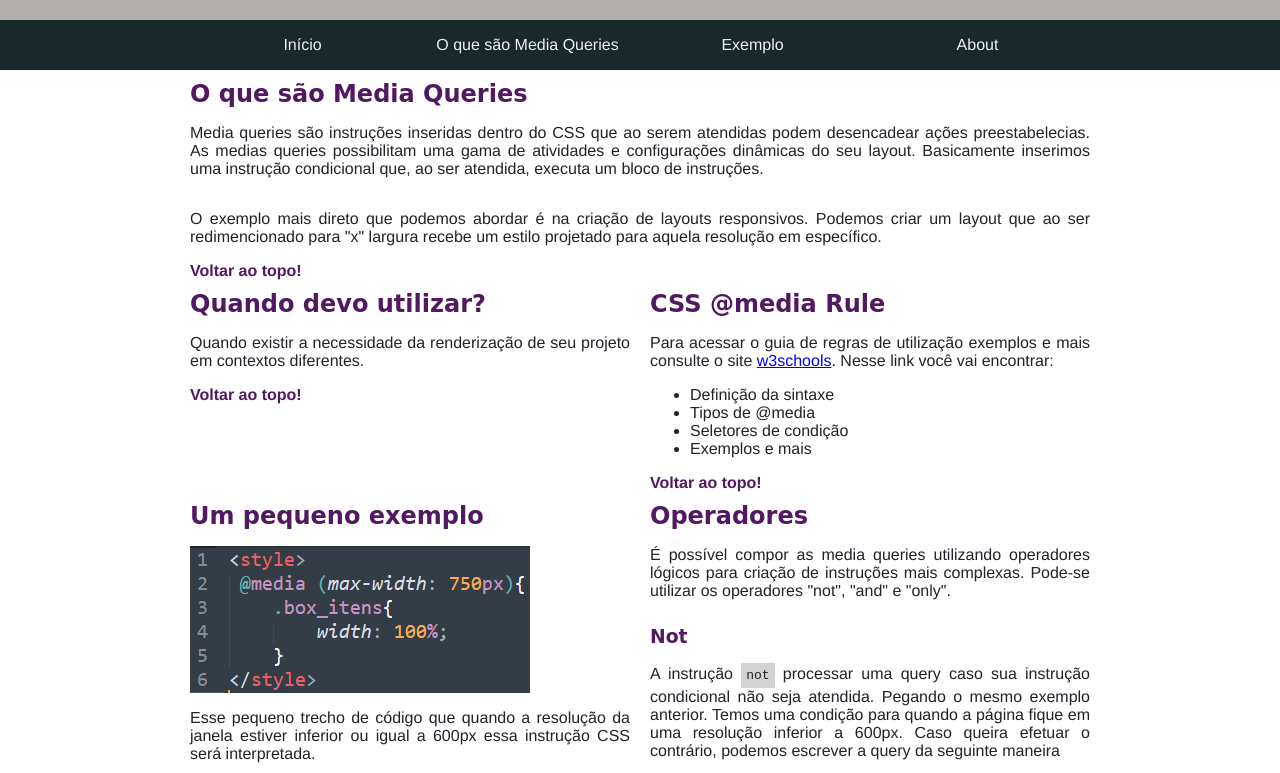
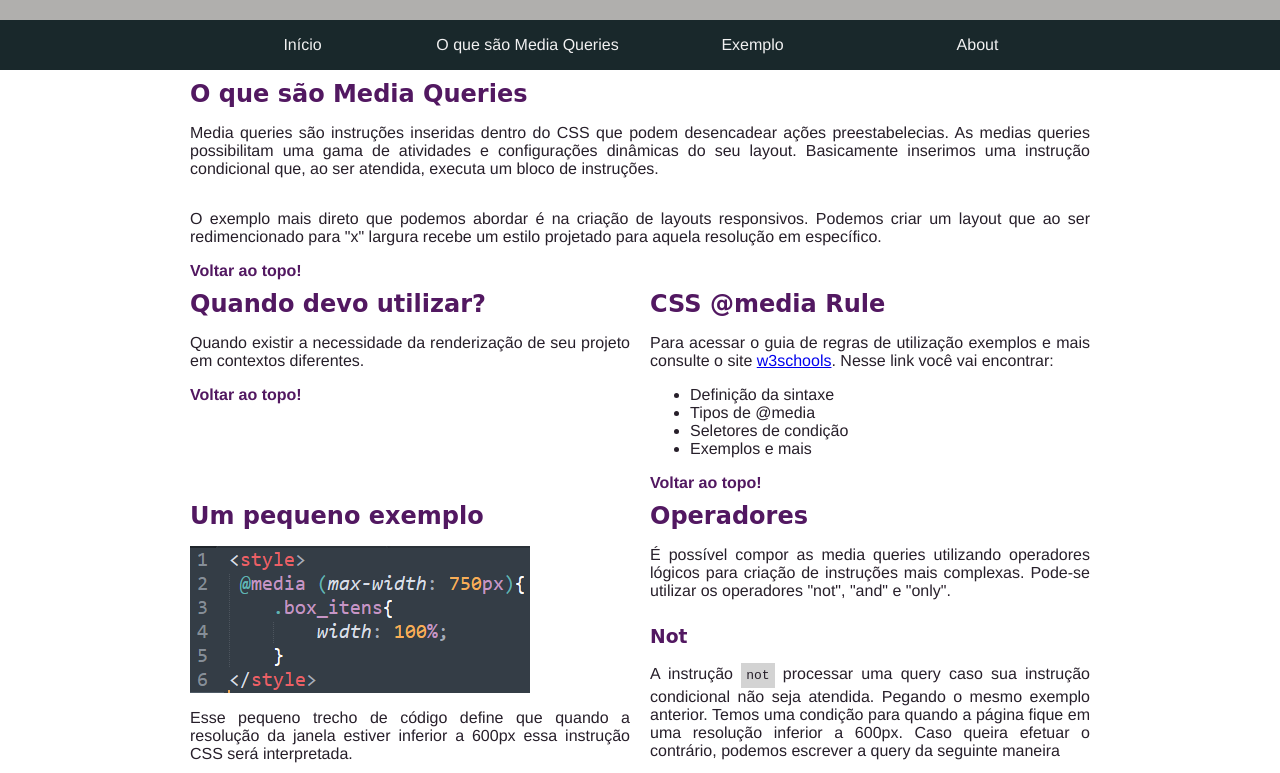
Before and after one commit to thiagogmta/5assuntos, a plain HTML site: page aula08-mediaQuery/index.html in a window 1280 px wide. Shown: the part 220-993 px from the top of the page. Drawn offline with Linux system fonts and the light colour scheme; a web font is replaced by a local one.

Commit message:
edição

```diff
--- a/aula08-mediaQuery/index.html
+++ b/aula08-mediaQuery/index.html
@@ -128,7 +128,7 @@
             <section class="box_0">
                 <h2 id="oque">O que são Media Queries</h2>
                 <p>
-                    Media queries são instruções inseridas dentro do CSS que ao serem atendidas podem desencadear ações preestabelecias. As medias queries possibilitam uma gama de atividades e configurações dinâmicas do seu layout. Basicamente inserimos uma instrução condicional que, ao ser atendida, executa um bloco de instruções.
+                    Media queries são instruções inseridas dentro do CSS que  podem desencadear ações preestabelecias. As medias queries possibilitam uma gama de atividades e configurações dinâmicas do seu layout. Basicamente inserimos uma instrução condicional que, ao ser atendida, executa um bloco de instruções.
                 </p>
                 <p>
                     O exemplo mais direto que podemos abordar é na criação de layouts responsivos. Podemos criar um layout que ao ser redimencionado para "x" largura recebe um estilo projetado para aquela resolução em específico.
@@ -166,7 +166,7 @@
                         <img src="img/exemplo.PNG" alt="Exemplo media query">
                     </p>
                     <p>
-                        Esse pequeno trecho de código que quando a resolução da janela estiver inferior ou igual a 600px essa instrução CSS será interpretada.
+                        Esse pequeno trecho de código define que quando a resolução da janela estiver inferior a 600px essa instrução CSS será interpretada.
                     </p>
                     <p>
                         O @media define o início da instrução. A informação em parêntese representa a instrução condicional que caso atendida executa o bloco de código.
```
